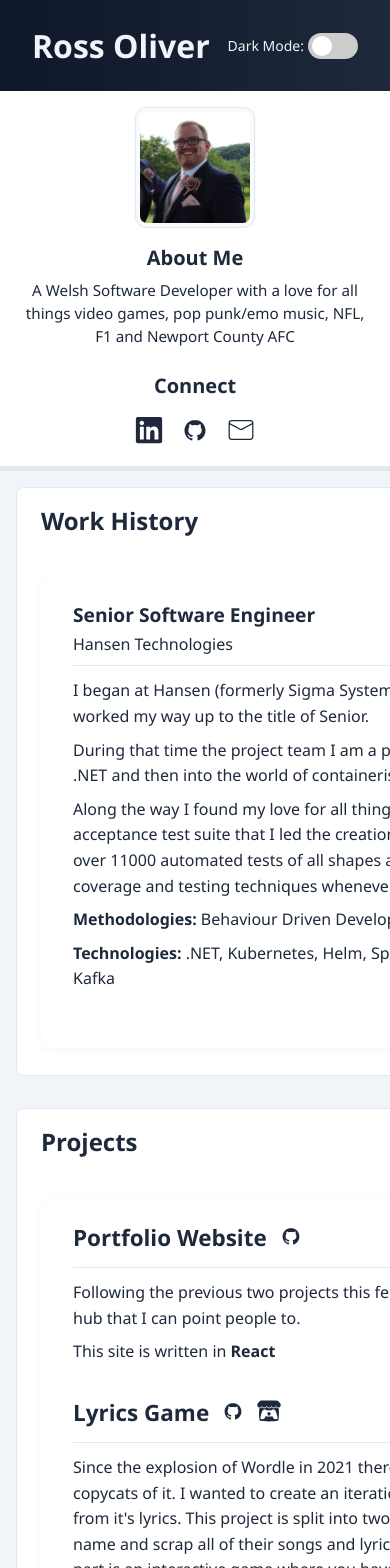
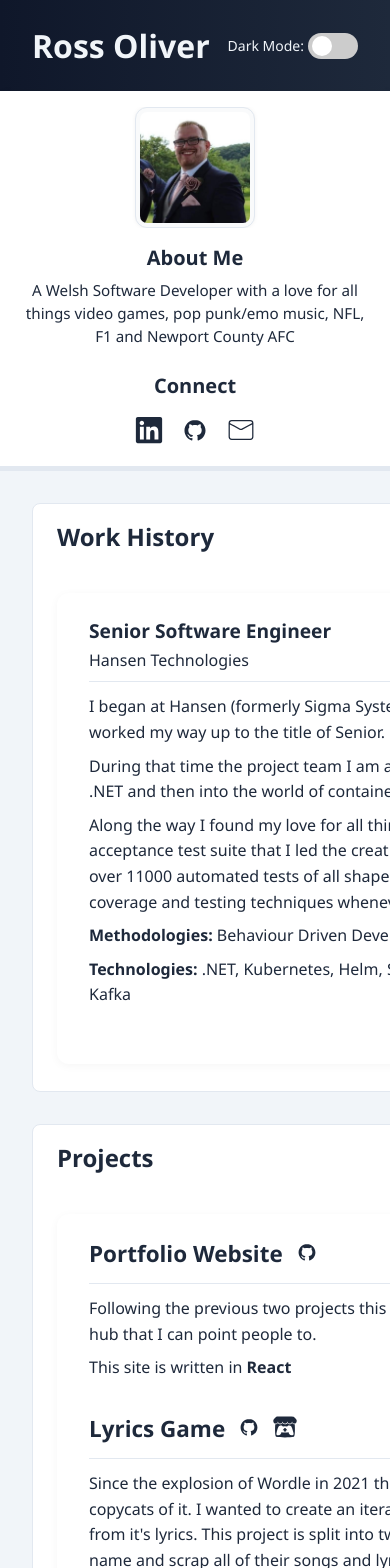
Before and after one commit to NanoRossi/PortfolioSite, a React (Create React App) app: page / in a window 390 px wide. Shown: the top 1568 px of the page. Built offline with nearby package versions, Linux system fonts and the light colour scheme.

Commit message:
Fix mobile formatting

```diff
--- a/src/css/App.css
+++ b/src/css/App.css
@@ -89,6 +89,8 @@ a:hover {
   flex-direction: column;
   flex: 1;
   min-height: 100vh;
+  background-color: var(--color-bg-main);
+  transition: background-color 0.3s ease, color 0.3s ease;
 }
 
 @media (max-width: 820px) {
@@ -100,6 +102,11 @@ a:hover {
     padding: 1rem;
     width: 100%;
   }
+
+  .main-column {
+    padding: 1rem;
+    width: 100%;
+  }
 }
 
 @keyframes fadeIn {
```
